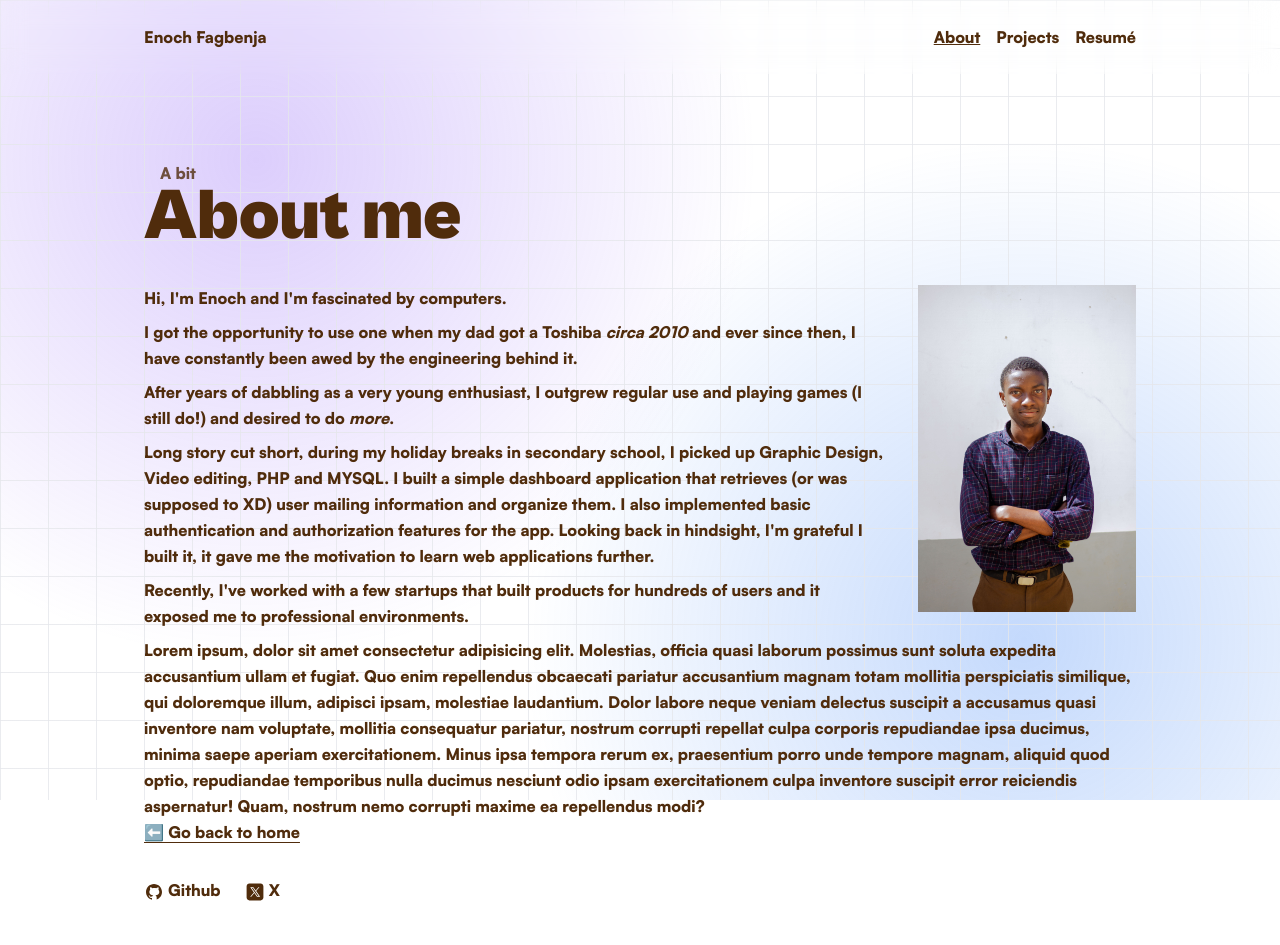
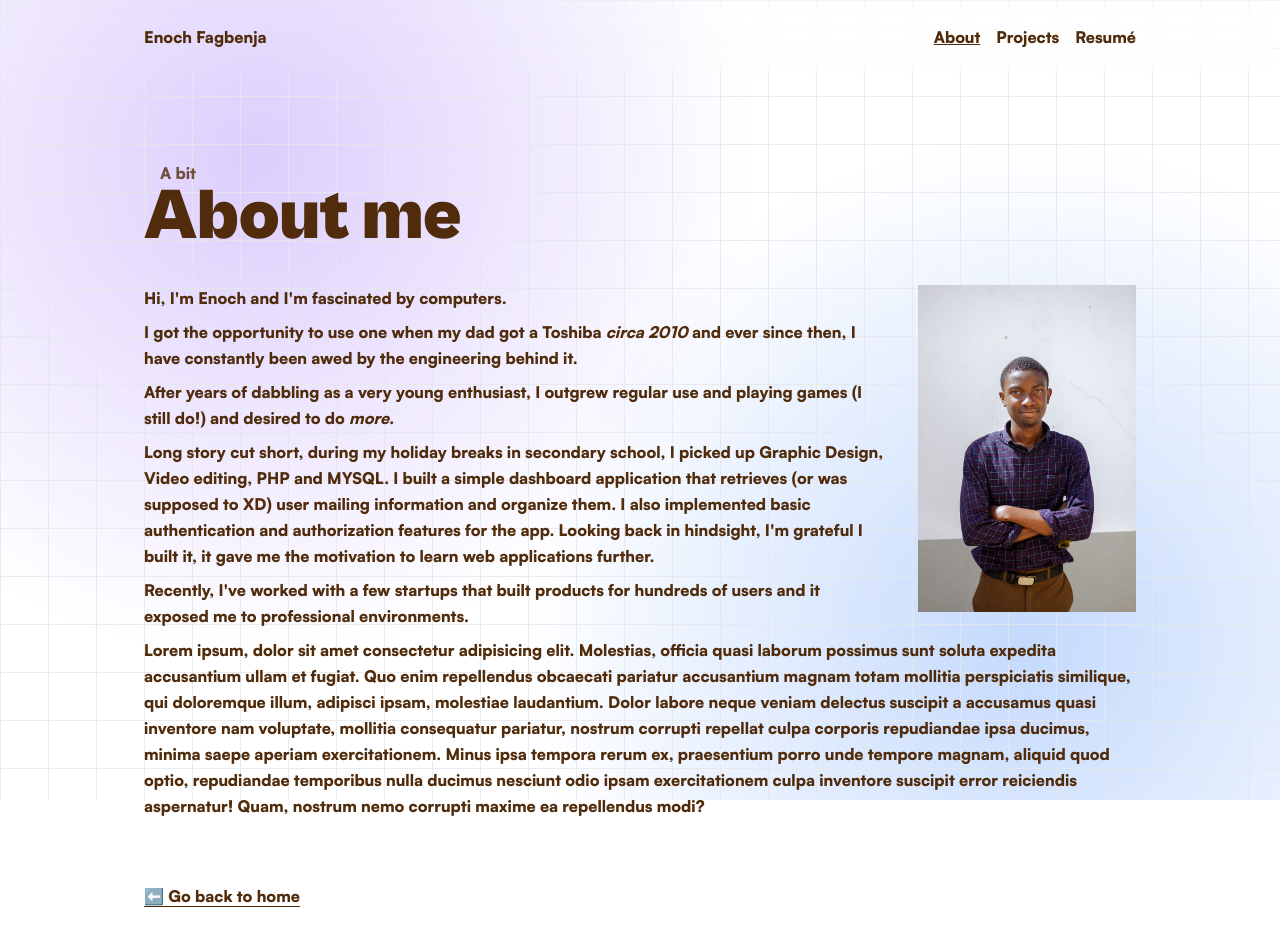
Before and after one commit to fagbenjaenoch/portfolio-v1, a React (Vite) app: page /about in a window 1280 px wide. Shown: the top 945 px of the page. Built offline with nearby package versions, Linux system fonts and the light colour scheme.

Commit message:
added top margin to link to home

```diff
--- a/src/components/pages/About.tsx
+++ b/src/components/pages/About.tsx
@@ -57,7 +57,10 @@ export default function About() {
 						repellendus modi?
 					</p>
 				</div>
-				<Link to={"/"} className="underline underline-offset-4 block">
+				<Link
+					to={"/"}
+					className="underline underline-offset-4 inline-block mt-16"
+				>
 					⬅️ Go back to home
 				</Link>
 			</section>
```
